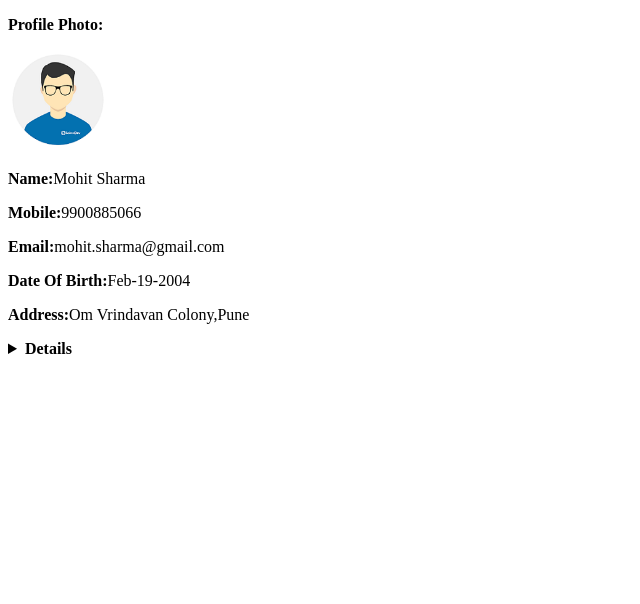
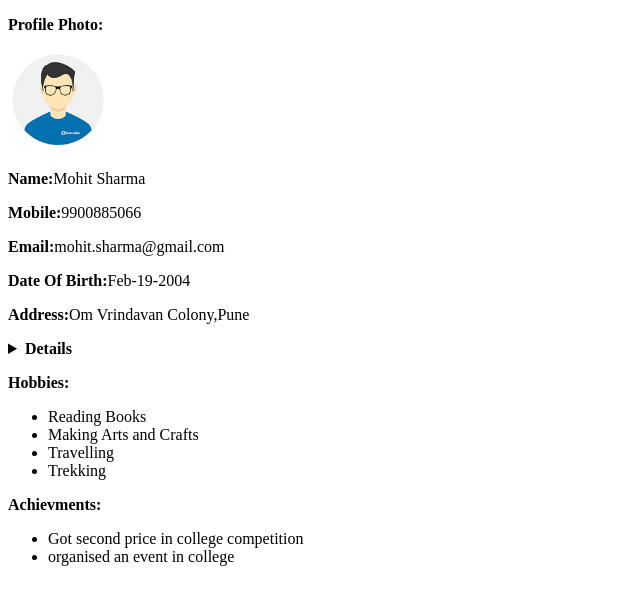
Before and after one commit to karchepoonam/MyProfile, a plain HTML site: page personal.html in a window 1280 px wide. Shown: the whole page, without its empty margins (0-640 px from the left). Drawn offline with Linux system fonts and the light colour scheme.

Commit message:
Added Information to Personal.html page
Added Information to Personal.html page

```diff
--- a/personal.html
+++ b/personal.html
@@ -17,6 +17,19 @@
                 <li> Father Name:Tarka Sharma</li>
                 <li> Mother Name:Manika Sharma </li>
             </ul>
-        </details>
+            </details>
+            <p><strong>Hobbies:</strong></p>
+            <ul>
+                <li>Reading Books</li>
+                <li>Making Arts and Crafts</li>
+                <li>Travelling</li>
+                <li>Trekking</li>
+            </ul>
+            <p><strong>Achievments:</strong></p>
+            <ul>
+                <li>Got second price in college competition </li>
+                <li>organised an event in college</li>
+            </ul>
+
         </body>
         </html>
```
